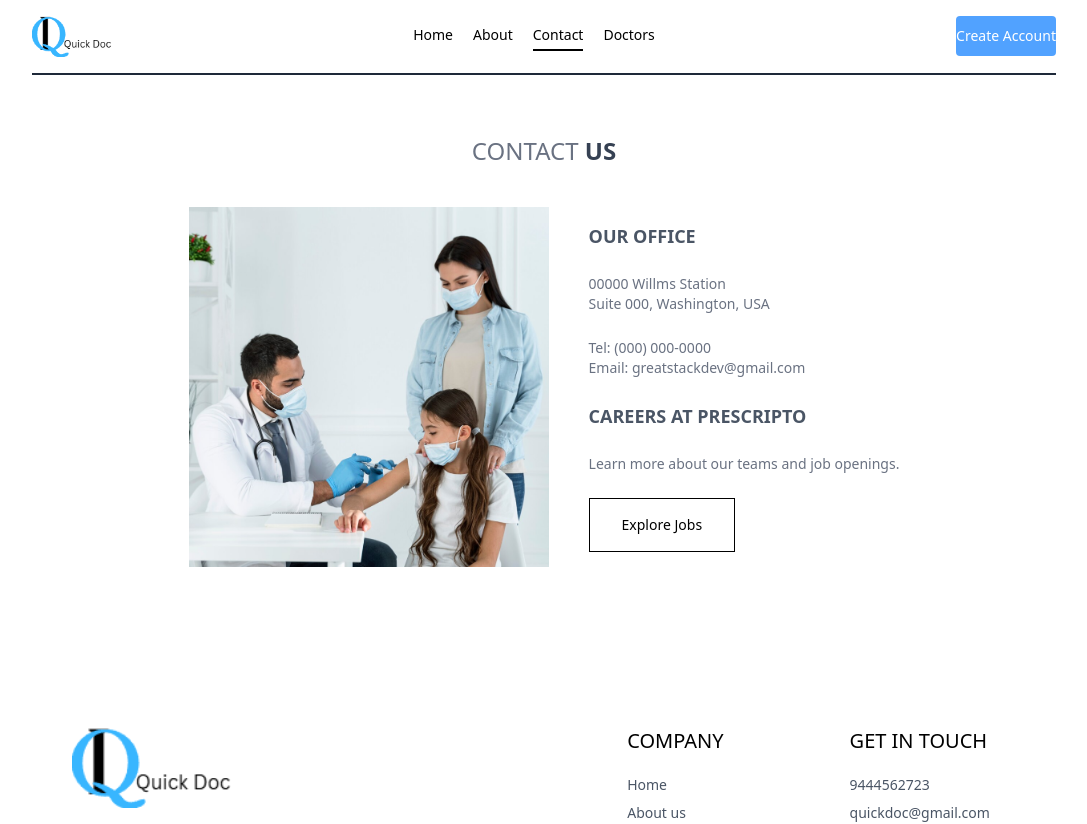
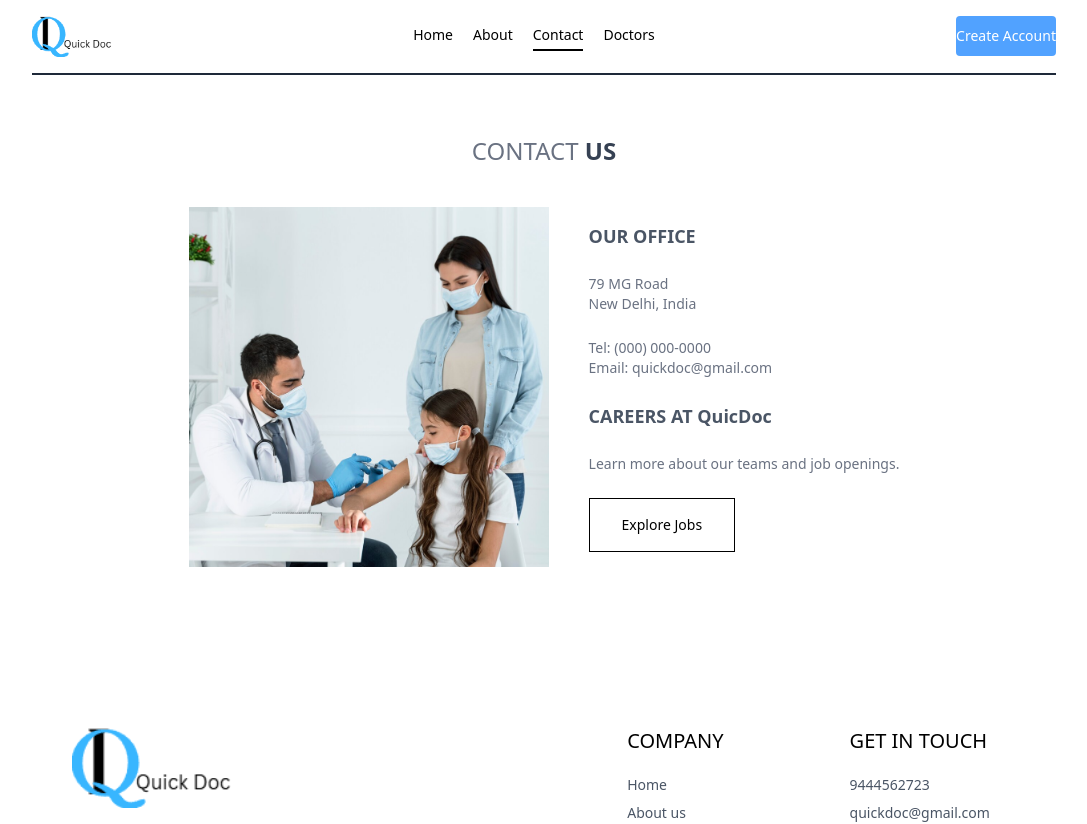
Before and after one commit to Curious-4/QuickDoc, a React (Vite) app in the folder frontend/: page /contact in a window 1280 px wide. Shown: the top 824 px of the page, without its empty margins (96-1183 px from the left). Built offline with nearby package versions, Linux system fonts and the light colour scheme.

Commit message:
new update

```diff
--- a/frontend/src/pages/Contact.jsx
+++ b/frontend/src/pages/Contact.jsx
@@ -12,11 +12,11 @@ const Contact = () => {
           <img className='w-full md:max-w-[360px]' src={assets.contact_image} alt="" />
            <div className='flex flex-col justify-center items-start gap-6'>
              <p className='font-semibold text-lg text-gray-600'>OUR OFFICE</p>
-             <p className='text-gray-500'>00000 Willms Station<br/>
-             Suite 000, Washington, USA</p>
+             <p className='text-gray-500'>79 MG Road<br/>
+             New Delhi, India</p>
              <p className='text-gray-500'>Tel: (000) 000-0000<br/>
-             Email: greatstackdev@gmail.com</p>
-             <p className=' font-semibold text-lg text-gray-600'  >CAREERS AT PRESCRIPTO</p>
+             Email: quickdoc@gmail.com</p>
+             <p className=' font-semibold text-lg text-gray-600'  >CAREERS AT QuicDoc</p>
              <p className='text-gray-500'>Learn more about our teams and job openings.</p>
              <button className='border border-black px-8 py-4 text-sm hover:bg-black hover:text-white transition-all duration-200'>Explore Jobs</button>
             </div>
```
